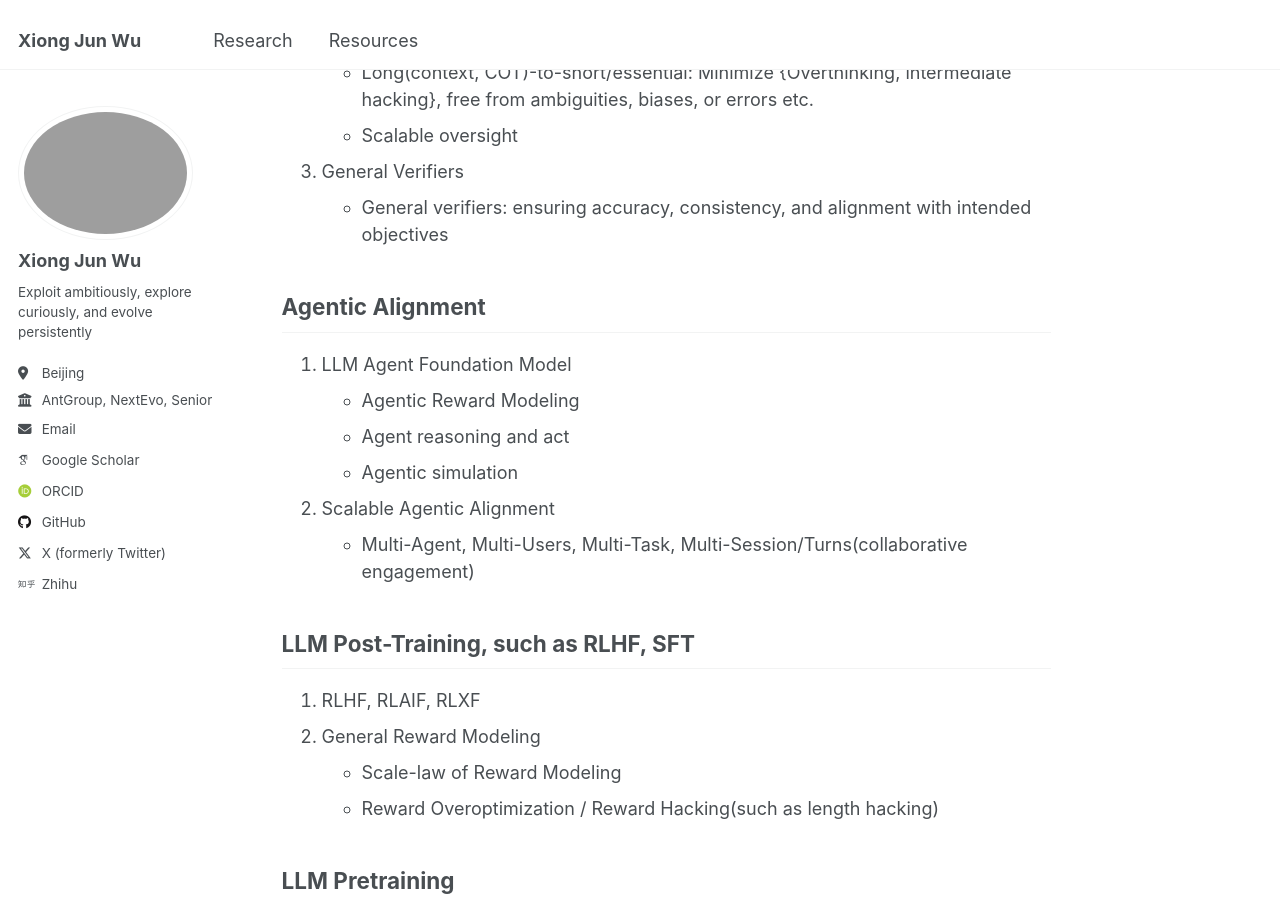
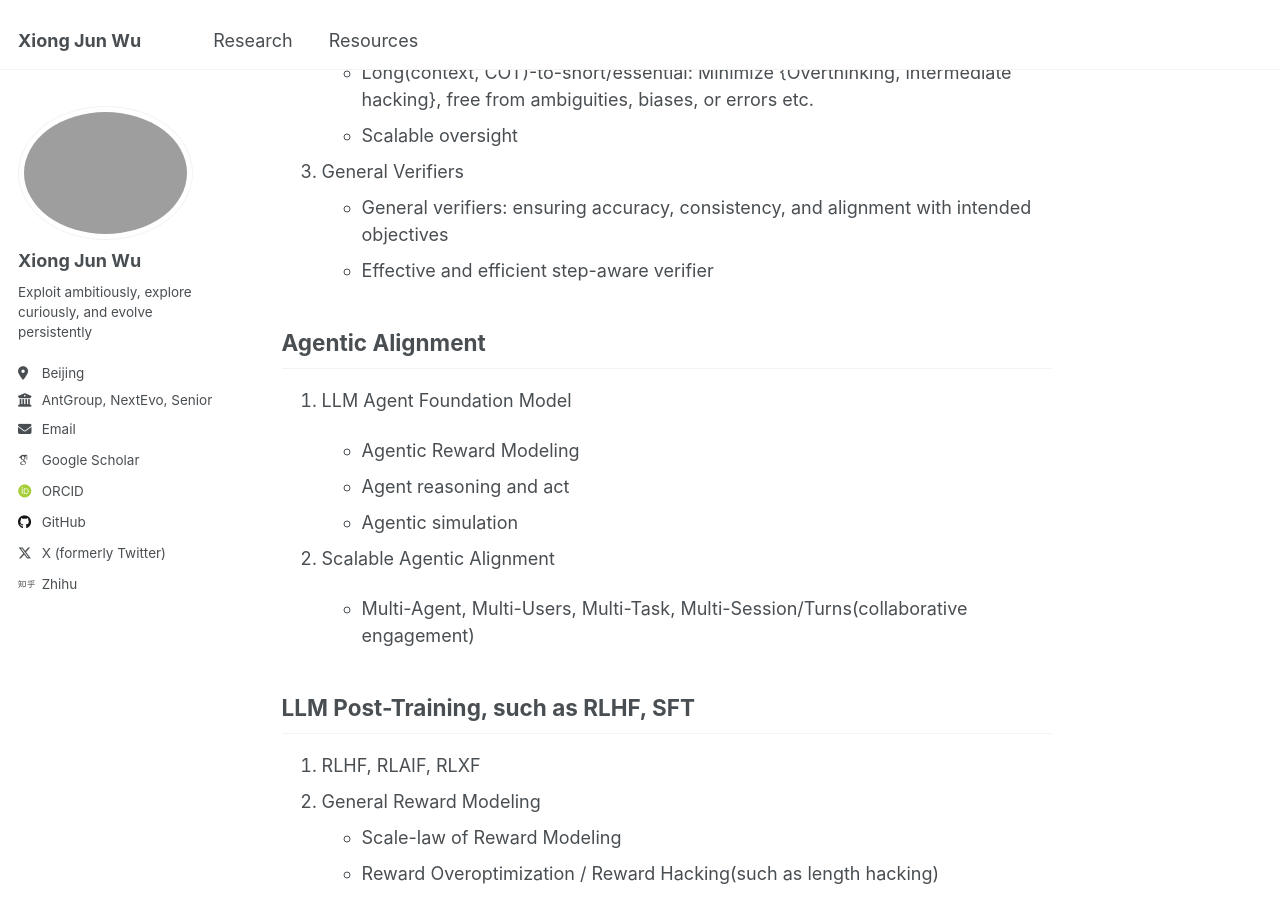
Before and after one commit to junwuxgi/junwuxgi.github.io, a Jekyll site: the page built from research.md, in a window 1280 px wide and 900 px high, scrolled down 930 px. Built offline with Jekyll 4.4.1, drawn with Linux system fonts in a browser that asks for light colours; some web fonts are replaced; our own code applies the rules of GitHub Pages for plain Markdown files.

Commit message:
update config

```diff
--- a/research.md
+++ b/research.md
@@ -7,6 +7,7 @@ In my prior work, I have made valuable contributions to **reinforcement learning
 Now, my research areas of primary focus, collaborative engagement, and curiosity-driven are as follows:
 
 ## Large Reasoning Models
+
 1. Scalable RL algorithm, framework and system for R1/O1-related foundation models
 2. Scalable and efficient reasoning mechanism
    - Efficient Reward Modeling: ORM, PRM, GRM, w/o RM, etc.
@@ -15,14 +16,17 @@ Now, my research areas of primary focus, collaborative engagement, and curiosity
    - Scalable oversight
 3. General Verifiers
    - General verifiers: ensuring accuracy, consistency, and alignment with intended objectives
+   - Effective and efficient step-aware verifier
 
 ## Agentic Alignment
+
 1. LLM Agent Foundation Model
+
    - Agentic Reward Modeling
    - Agent reasoning and act
    - Agentic simulation
+2. Scalable Agentic Alignment
 
-2. Scalable Agentic Alignment
    - Multi-Agent, Multi-Users, Multi-Task, Multi-Session/Turns(collaborative engagement)
 
 ## LLM Post-Training, such as RLHF, SFT
@@ -47,6 +51,7 @@ Now, my research areas of primary focus, collaborative engagement, and curiosity
 4. Cooperated and competitive Multi-Agent learning algorithm and framework
 
 ## Reinforcement Preference Learning
+
 1. Ranking
 2. Pricing
 3. Marketing
@@ -55,16 +60,19 @@ Now, my research areas of primary focus, collaborative engagement, and curiosity
 ## Other Areas
 
 Areas of curiosity-driven and collaborative engagement
+
 1. AI alignment / Foundation model decision
+
    - Multimodal alignment through RLXF
+2. Multimodal RL
 
-2. Multimodal RL
    - Multimodal Interaction
 
 Areas of curiosity-driven
+
 1. Controllable AIGC
+
    - Diffusion Models
-
 2. Aero/Embodied Agents/Robots
 3. Continual RL
 
```
